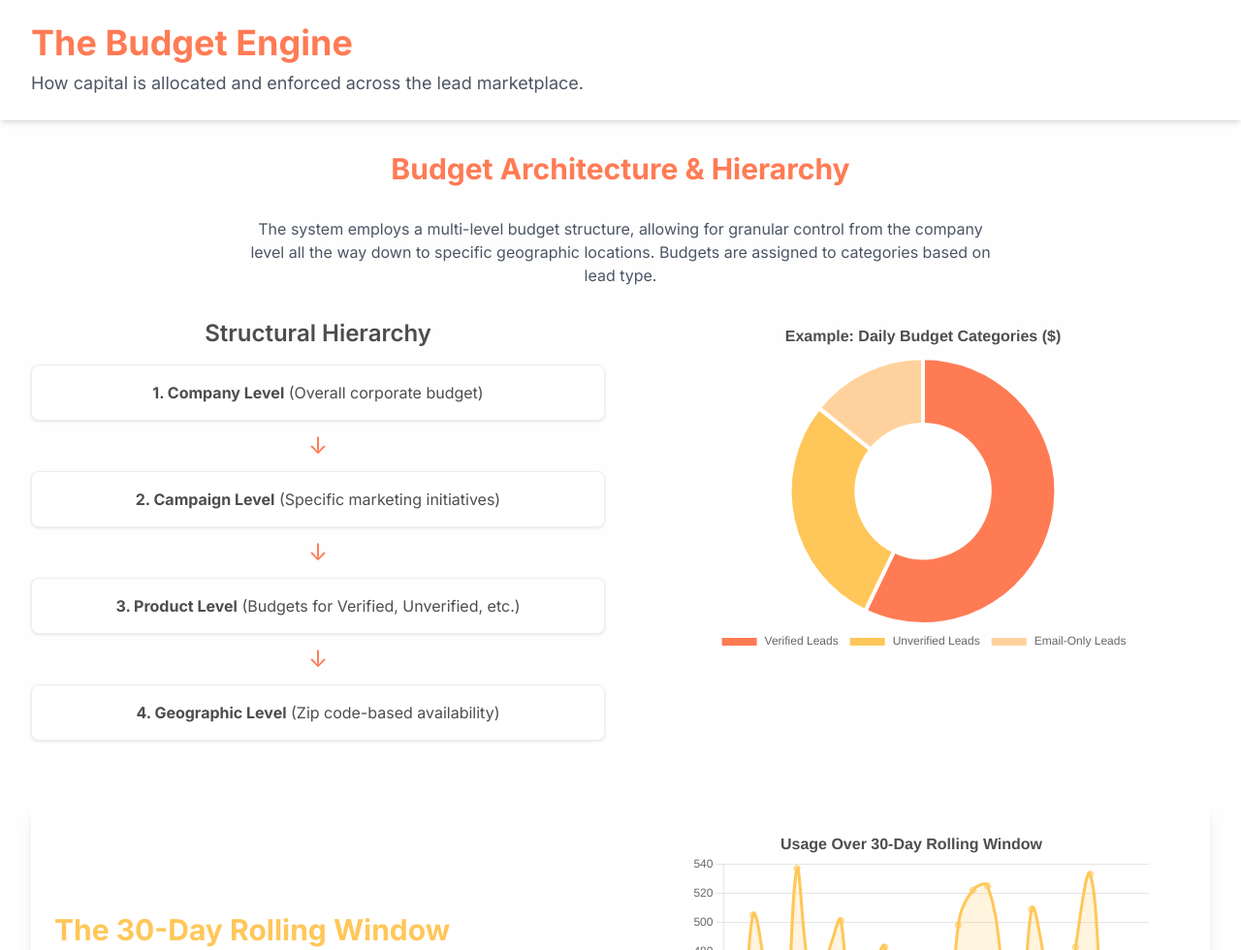
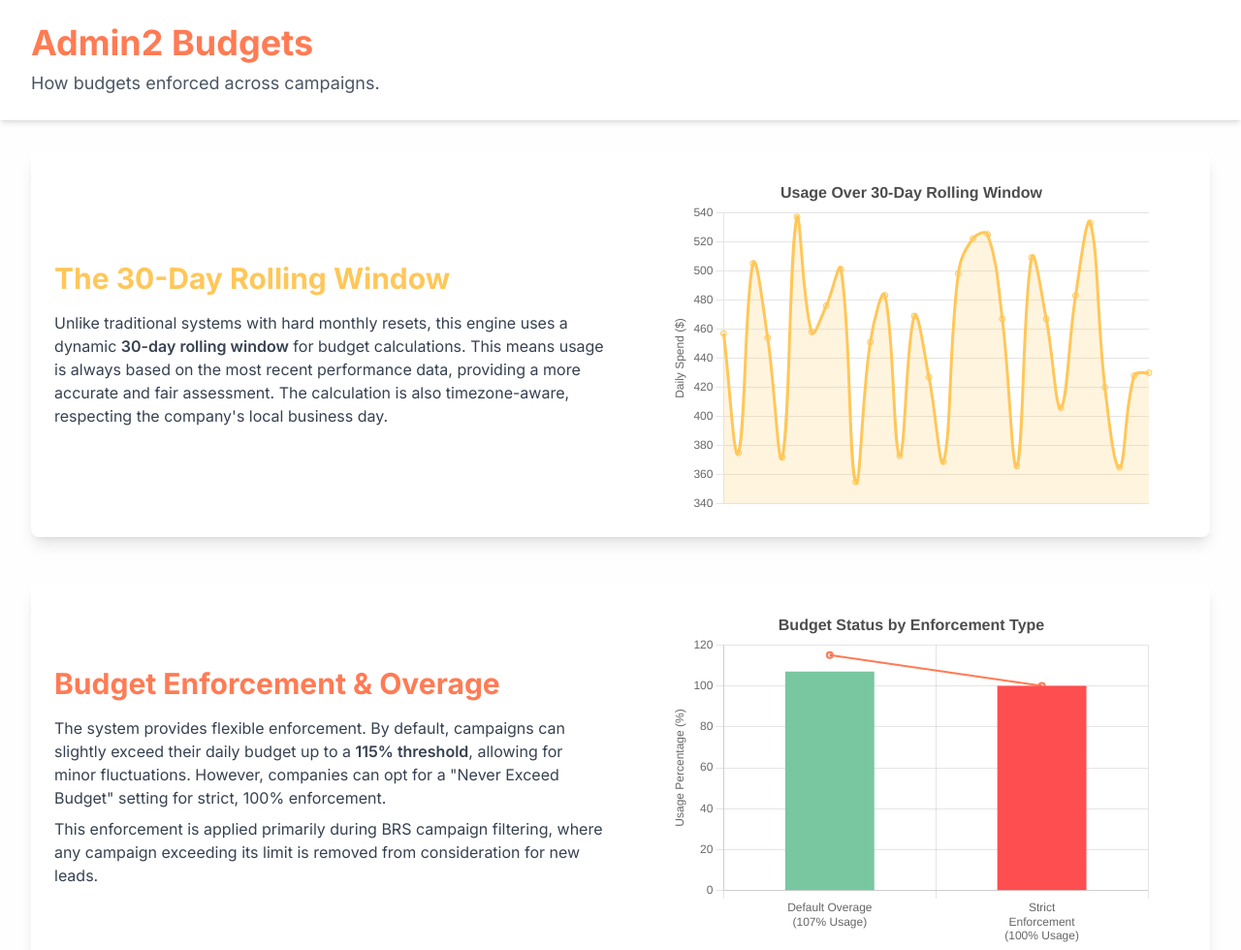
Before and after one commit to eric-whitehead/eric-whitehead.github.io, a plain HTML site: page budgets.html in a window 1280 px wide. Shown: the top 980 px of the page at 97% size. Drawn offline with nearby package versions, Linux system fonts and the light colour scheme.

Commit message:
Update budgets.html

```diff
--- a/budgets.html
+++ b/budgets.html
@@ -3,7 +3,7 @@
 <head>
     <meta charset="UTF-8">
     <meta name="viewport" content="width=device-width, initial-scale=1.0">
-    <title>Infographic: The Budget Engine</title>
+    <title>Infographic: Admin2 Budgets</title>
     <script src="https://cdn.tailwindcss.com"></script>
     <script src="https://cdn.jsdelivr.net/npm/chart.js"></script>
     <link rel="preconnect" href="https://fonts.googleapis.com">
@@ -63,34 +63,14 @@
 
     <header class="bg-white shadow-md">
         <div class="max-w-7xl mx-auto py-6 px-4 sm:px-6 lg:px-8">
-            <h1 class="text-4xl font-bold" style="color: #FF7B54;">The Budget Engine</h1>
-            <p class="mt-2 text-lg text-gray-600">How capital is allocated and enforced across the lead marketplace.</p>
+            <h1 class="text-4xl font-bold" style="color: #FF7B54;">Admin2 Budgets</h1>
+            <p class="mt-2 text-lg text-gray-600">How budgets enforced across campaigns.</p>
         </div>
     </header>
 
     <main class="max-w-7xl mx-auto py-8 px-4 sm:px-6 lg:px-8">
 
-        <section id="architecture" class="mb-16">
-            <h2 class="text-3xl font-bold text-center mb-8" style="color: #FF7B54;">Budget Architecture & Hierarchy</h2>
-            <p class="text-center text-gray-600 max-w-3xl mx-auto mb-8">The system employs a multi-level budget structure, allowing for granular control from the company level all the way down to specific geographic locations. Budgets are assigned to categories based on lead type.</p>
-            <div class="grid grid-cols-1 md:grid-cols-2 gap-8 items-start">
-                <div class="md:col-span-1">
-                    <h3 class="text-2xl font-semibold text-center mb-4">Structural Hierarchy</h3>
-                    <div class="space-y-2">
-                        <div class="hierarchy-level"><strong>1. Company Level</strong> (Overall corporate budget)</div>
-                        <div class="hierarchy-arrow">↓</div>
-                        <div class="hierarchy-level"><strong>2. Campaign Level</strong> (Specific marketing initiatives)</div>
-                        <div class="hierarchy-arrow">↓</div>
-                        <div class="hierarchy-level"><strong>3. Product Level</strong> (Budgets for Verified, Unverified, etc.)</div>
-                        <div class="hierarchy-arrow">↓</div>
-                        <div class="hierarchy-level"><strong>4. Geographic Level</strong> (Zip code-based availability)</div>
-                    </div>
-                </div>
-                <div class="md:col-span-1 chart-container">
-                    <canvas id="budgetCategoryChart"></canvas>
-                </div>
-            </div>
-        </section>
+
 
         <section id="reset-cycle" class="bg-white rounded-lg shadow-lg p-6 mb-12">
             <div class="grid grid-cols-1 md:grid-cols-2 gap-8 items-center">
@@ -180,34 +160,7 @@
 
         const zestyPalette = ['#FFC759', '#FF7B54', '#FFD29D', '#4D4D4D'];
 
-        const ctx1 = document.getElementById('budgetCategoryChart').getContext('2d');
-        new Chart(ctx1, {
-            type: 'doughnut',
-            data: {
-                labels: ['Verified Leads', 'Unverified Leads', 'Email-Only Leads'],
-                datasets: [{
-                    label: 'Budget Allocation by Category',
-                    data: [300, 150, 75],
-                    backgroundColor: [zestyPalette[1], zestyPalette[0], zestyPalette[2]],
-                    borderColor: '#ffffff',
-                    borderWidth: 4
-                }]
-            },
-            options: {
-                responsive: true,
-                maintainAspectRatio: false,
-                plugins: {
-                    legend: { position: 'bottom' },
-                    title: {
-                        display: true,
-                        text: 'Example: Daily Budget Categories ($)',
-                        font: { size: 16 },
-                        color: zestyPalette[3]
-                    },
-                    tooltip: { callbacks: { title: tooltipTitleCallback } }
-                }
-            }
-        });
+
 
         const ctx2 = document.getElementById('rollingWindowChart').getContext('2d');
         new Chart(ctx2, {
@@ -252,10 +205,10 @@
         new Chart(ctx3, {
             type: 'bar',
             data: {
-                labels: [wrapLabel('Default Overage (107% Usage)', 16), wrapLabel('Strict Enforcement (103% Usage)', 16)],
+                labels: [wrapLabel('Default Overage (107% Usage)', 16), wrapLabel('Strict Enforcement (100% Usage)', 16)],
                 datasets: [{
                     label: 'Status',
-                    data: [107, 103],
+                    data: [107, 100],
                     backgroundColor: (context) => {
                         const usage = context.dataset.data[context.dataIndex];
                         if (context.dataIndex === 0) return usage < 115 ? '#79c7a0' : '#FF4E50';
```
